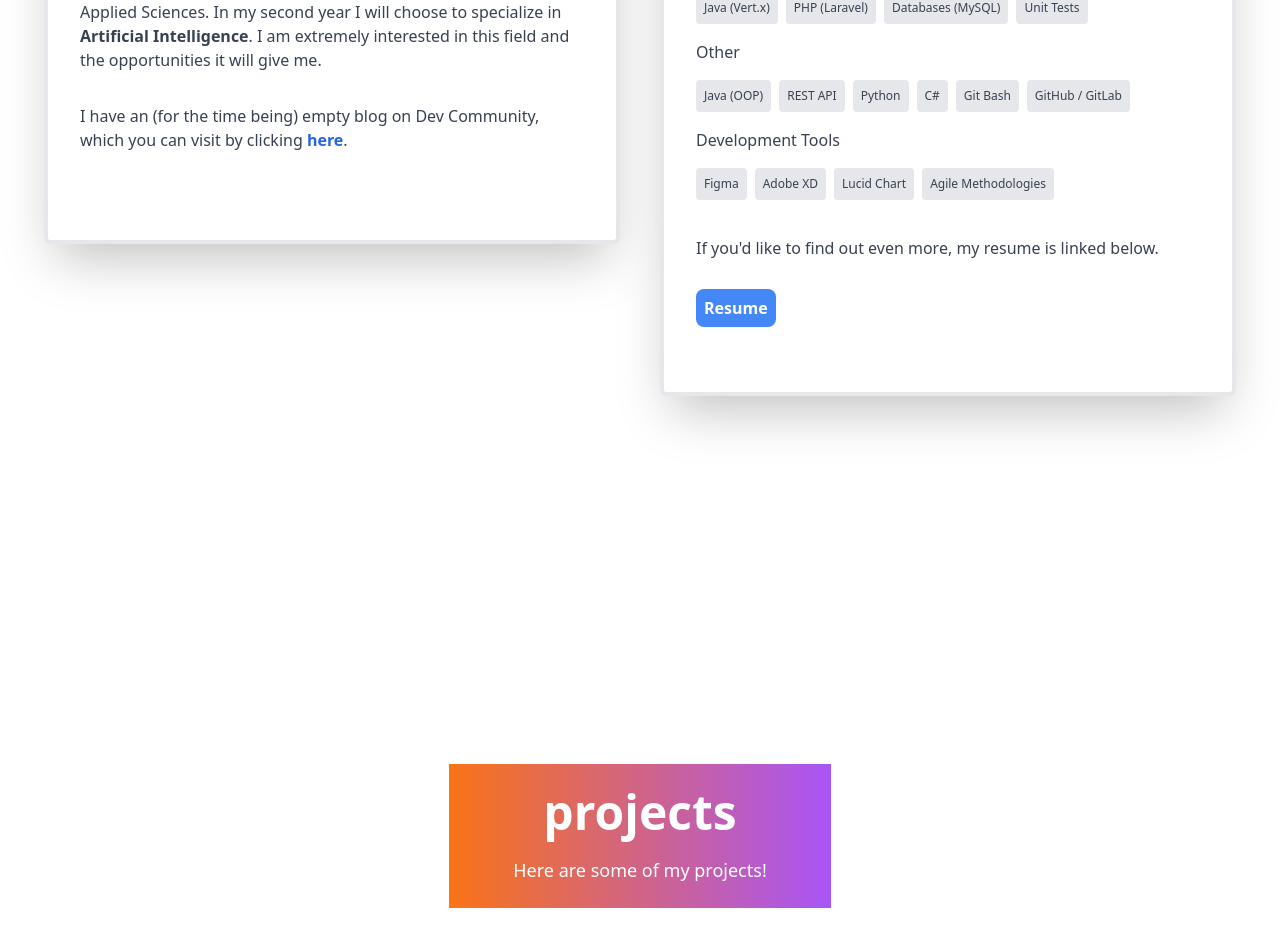
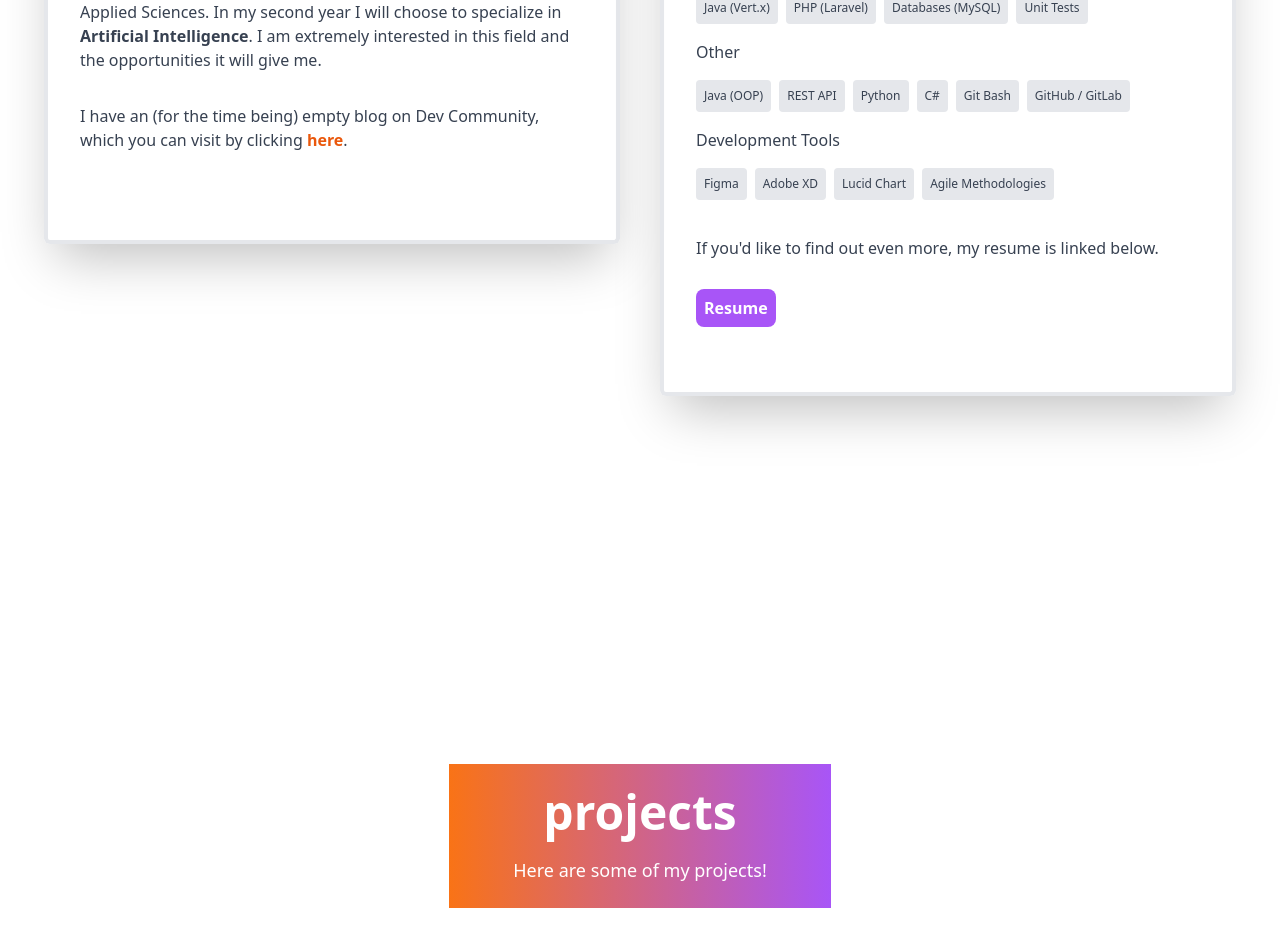
Before and after one commit to Harmxn02/Portfolio, a React (Create React App) app: page / in a window 1280 px wide. Shown: the part 1540-2466 px from the top of the page. Built offline with nearby package versions, Linux system fonts and the light colour scheme; some icons are missing.

Commit message:
Change CTA color in About Section

```diff
--- a/src/components/About.js
+++ b/src/components/About.js
@@ -8,7 +8,7 @@ export default function About() {
                 <h2 className="font-bold text-xl pb-4">Personal Experience</h2>
                 <p className="pb-4">I started programming in May of 2020, after find out about Harvard's CS50. I was immediately hooked on coding, and decided right then and there I wanted to do this for a living. I got extremely lucky that I could turn my hobby into a profession, and that there's a specific University Degree for it.</p>
                 <p className="pb-4">I'm a first-year Computer Science student at HOWEST University of Applied Sciences. In my second year I will choose to specialize in <strong>Artificial Intelligence</strong>. I am extremely interested in this field and the opportunities it will give me.</p>
-                <p className="pb-4">I have an (for the time being) empty blog on Dev Community, which you can visit by clicking <a className="text-blue-600 hover:text-purple-600 font-semibold" href="https://dev.to/harmxn" target="_blank" rel="noreferrer">here</a>.</p>
+                <p className="pb-4">I have an (for the time being) empty blog on Dev Community, which you can visit by clicking <a className="text-orange-600 hover:text-purple-600 font-semibold" href="https://dev.to/harmxn" target="_blank" rel="noreferrer">here</a>.</p>
                 <div className="float-right">
                     <MaterialIconsReact icon="school" size="large"/>
                 </div>
@@ -55,8 +55,8 @@ export default function About() {
 
 
                 <p className="pb-5 pt-5">If you'd like to find out even more, my resume is linked below.</p>
-                <div className="animate-pulse">
-                    <a className="text-white font-bold bg-blue-500 hover:bg-blue-600 rounded-lg p-2 "
+                <div>
+                    <a className="text-white font-bold bg-purple-500 hover:bg-blue-600 rounded-lg p-2 "
                     href="https://resume.io/r/SU1DQos8n" target="_blank" rel="noreferrer">Resume</a>
                 </div>
 
```
